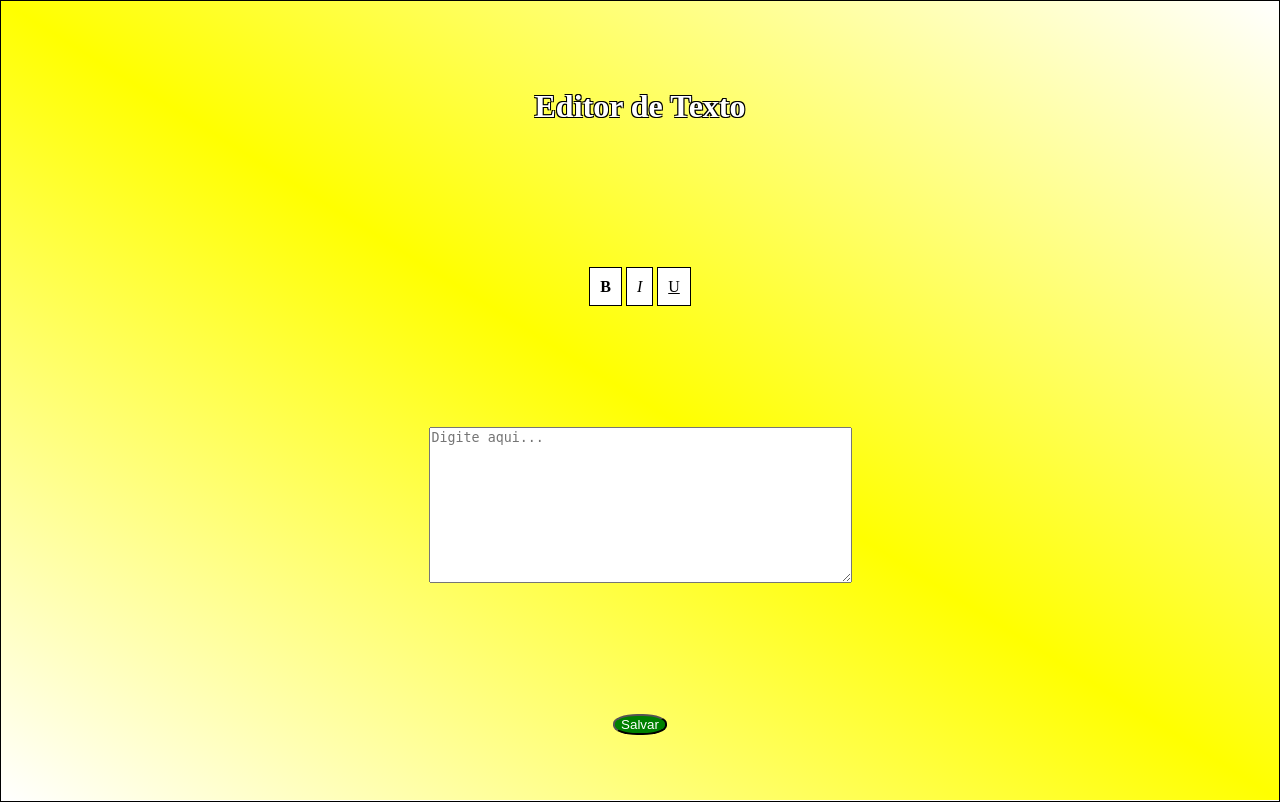
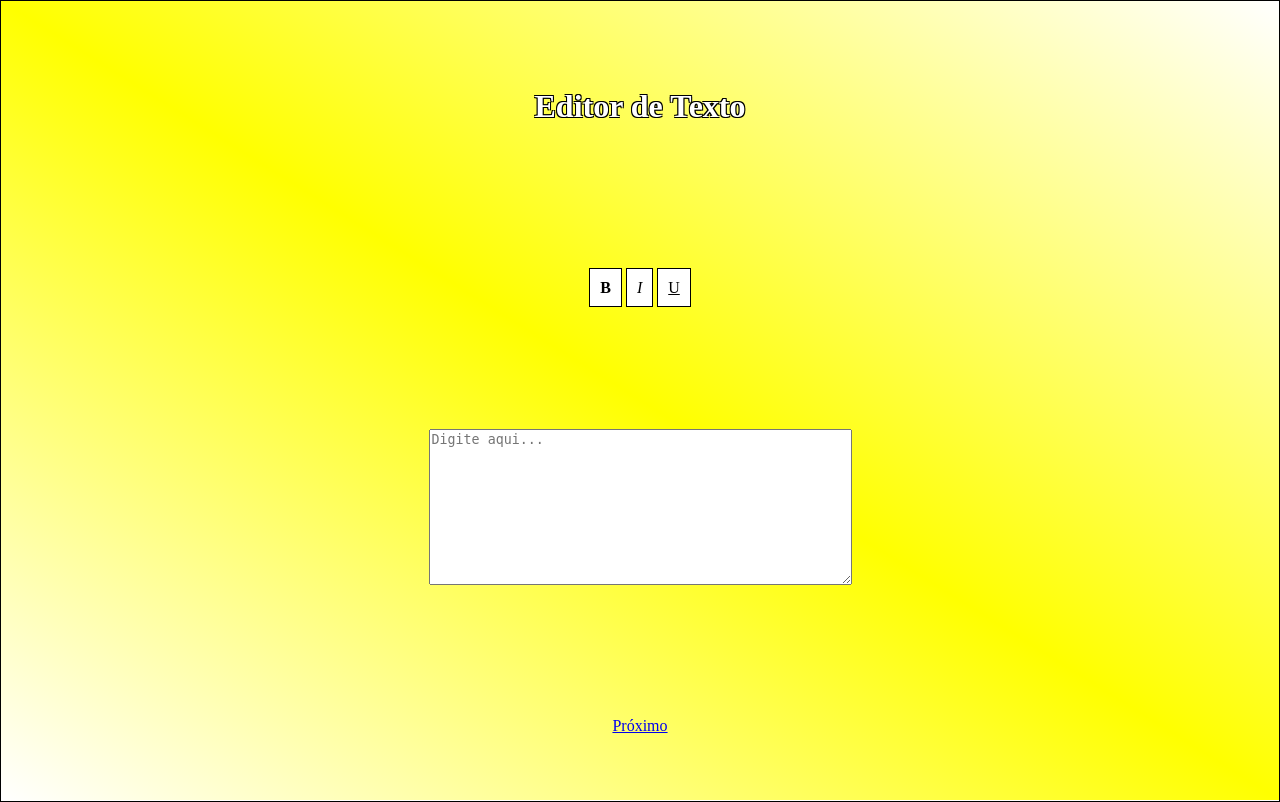
Before and after one commit to rafaeldfigueiredo/pythonprojects, a Flask app: page / in a window 1280 px wide. Run offline with Flask 3, Linux system fonts and the light colour scheme.

Commit message:
add edits

```diff
--- a/hello.py
+++ b/hello.py
@@ -5,5 +5,4 @@
 @app.route("/")
 def textEditor():
     return render_template("textEditor.html")
-
 app.run(debug=True)
--- a/templates/textEditor.html
+++ b/templates/textEditor.html
@@ -16,10 +16,9 @@
         <u class="styleButton underline" onclick="underlineIt()">U</u>
     </nav>
 
-    <textarea id="textArea" cols="50" rows="10"
-    placeholder="Digite aqui..."></textarea>
+    <textarea id="textArea" cols="50" rows="10" placeholder="Digite aqui..."></textarea>
 
-    <button>Salvar</button>
+    <a href="./ActivityMonitor.html">Próximo</a>
 </body>
 
 </html>
```
